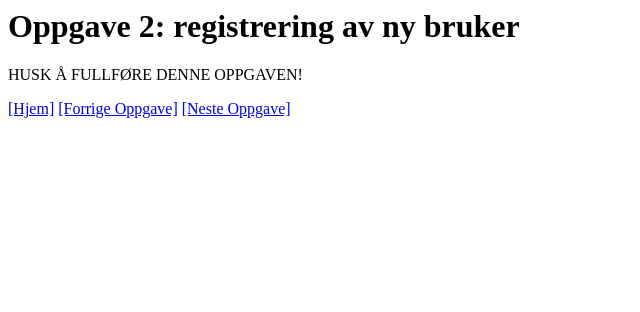
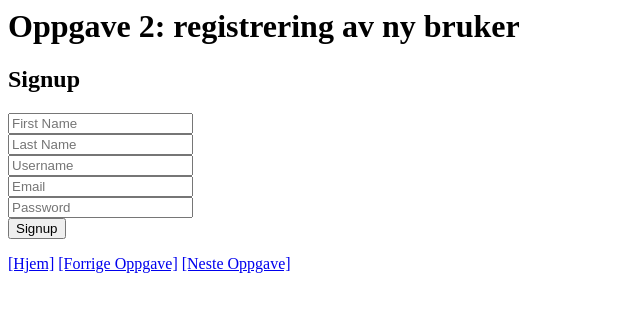
Before and after one commit to sdushantha/bacit-php, a PHP site: page /module-7/solution/index7_2.php in a window 1280 px wide. Shown: the top 312 px of the page, without its empty margins (0-640 px from the left). Run offline with PHP 8.4, Linux system fonts and the light colour scheme.

Commit message:
1-4 done

```diff
--- a/module-7/solution/index7_2.php
+++ b/module-7/solution/index7_2.php
@@ -11,11 +11,111 @@ if (realpath(__FILE__) === realpath($_SERVER['SCRIPT_FILENAME'])):
 
 // index.php is included as we use the generate_footer() function from it
 include "index.php";
+require_once(__DIR__ . "/private/inc/essentials.php");
 ?>
 
 <?="<h1>$task_name</h1>"?>
 
-<?="<p>HUSK Å FULLFØRE DENNE OPPGAVEN!</p>"?>
+<?php
+// Initialize variables to store form data
+$username = $first_name = $last_name = $email = "";
+// Initialize an array to store error messages
+$errors = [];
 
+if ($_SERVER["REQUEST_METHOD"] == "POST") {
+    // Retrieve user input from the form
+    $username = strip_tags($_POST["username"]);
+    $first_name = strip_tags($_POST["first_name"]);
+    $last_name = strip_tags($_POST["last_name"]);
+    $email = strip_tags($_POST["email"]);
+    $password = strip_tags($_POST["password"]);
+
+    $user_controller = new UserController($pdo);
+
+    // Check if the username and email already exist in the database
+    $username_exists = $user_controller->getUserByUsername($username);
+    $email_exists = $user_controller->getUserByEmail($email);
+    $errors[] = empty($username_exists) ? "" : "Username already exists";
+    $errors[] = empty($email_exists) ? "" : "A user with this email already exists";
+
+    // 'u' flag is used for Unicode support as we inlcude øæå
+    $valid_name_regex = "/^[A-Za-zøæåØÆÅ\s]+$/u";
+    $valid_username_regex = "/^[a-z0-9_-]{3,15}$/";
+
+    $errors[] = filter_var($email, FILTER_VALIDATE_EMAIL) ? "" : "Your email is invalid";
+    $errors[] = preg_match($valid_name_regex, $first_name) ? "" : "Your first name is invalid";
+    $errors[] = preg_match($valid_name_regex, $last_name) ? "" : "Your last name is invalid";
+    $errors[] = preg_match($valid_username_regex, $username) ? "" : "Your username is invalid. Valid username format: <b>[a-z0-9_-]{3,15}</b>";
+
+    // Remove blank values in the array. Since we used ternary operators above,
+    // we will have blank values and they must removed. Otherwise, we'll have
+    // have some empty space on the document
+    $errors = array_filter($errors);
+
+    if (empty($errors)) {
+        $password_hash = password_hash($password, PASSWORD_BCRYPT);
+
+        $user_controller->createUser($username, $password_hash, $first_name, $last_name, $email);
+        echo "Account Created!";
+    }
+}
+
+?>
+
+
+
+<!DOCTYPE html>
+<html lang="en">
+
+<head>
+    <meta charset="UTF-8">
+    <meta name="viewport" content="width=device-width, initial-scale=1.0">
+
+</head>
+
+    <body>
+        <div>
+            <div>
+                <div>
+                    <h2><b>Signup</b></h2>
+                    <?php if (!empty($errors)) : ?>
+                        <div>
+                            <ul>
+                                <?php foreach ($errors as $error) : ?>
+                                    <li><?php echo $error ?></li>
+                                <?php endforeach; ?>
+                            </ul>
+                        </div>
+                    <?php endif; ?>
+                    <form method="post" action="" novalidate>
+                        <div>
+                            <div>
+                                <input type="text" name="first_name" placeholder="First Name" value="<?php echo htmlspecialchars($first_name); ?>" required>
+                            </div>
+                            <div>
+                                <input type="text" name="last_name" placeholder="Last Name" value="<?php echo htmlspecialchars($last_name); ?>" required>
+                            </div>
+                        </div>
+
+                        <div>
+                            <input type="text" name="username" placeholder="Username" value="<?php echo htmlspecialchars($username); ?>" required>
+                        </div>
+
+                        <div>
+                            <input type="email" name="email" placeholder="Email" value="<?php echo htmlspecialchars($email); ?>" required>
+                        </div>
+
+                        <div>
+                            <input type="password" name="password" placeholder="Password" required>
+                        </div>
+
+                        <button type="submit" class="btn btn-primary">Signup</button>
+                    </form>
+                </div>
+            </div>
+        </div>
+    </body>
+
+</html>
 <?php generate_footer();?>
 <?php endif;?>
--- a/module-7/solution/index7_3.php
+++ b/module-7/solution/index7_3.php
@@ -15,7 +15,7 @@ include "index.php";
 
 <?="<h1>$task_name</h1>"?>
 
-<?="<p>HUSK Å FULLFØRE DENNE OPPGAVEN!</p>"?>
+<?="<p>Skal demonstreres med MyPHPAdmin</p>"?>
 
 <?php generate_footer();?>
 <?php endif;?>
--- /dev/null
+++ b/module-7/solution/private/controllers/userController.php
@@ -0,0 +1,176 @@
+<?php
+
+/**
+ * Class UserController
+ *
+ * Controller class that interacts with the user data in the database.
+ */
+class UserController
+{
+
+    private $pdo;
+
+    /**
+     * UserController constructor.
+     *
+     * @param PDO $pdo The PDO database connection.
+     */
+    public function __construct(PDO $pdo)
+    {
+        $this->pdo = $pdo;
+    }
+
+    /**
+     * Get a user by their ID.
+     *
+     * @param int $id The user's ID.
+     * @return User|null A User object if found, or null if not found.
+     */
+    private function getUser($id = null, $username = null, $email = null)
+    {
+        require_once(__DIR__ . "/../models/user.php");
+
+        if ($id) {
+            $stmt = $this->pdo->prepare("SELECT * FROM user WHERE id = :id");
+            $stmt->bindParam(':id', $id);
+        } elseif ($username) {
+            $stmt = $this->pdo->prepare("SELECT * FROM user WHERE username = :username");
+            $stmt->bindParam(':username', $username);
+        } elseif ($email) {
+            $stmt = $this->pdo->prepare("SELECT * FROM user WHERE email = :email");
+            $stmt->bindParam(':email', $email);
+        } else {
+            return null;
+        }
+
+        $stmt->execute();
+
+        $user = new User();
+        $user_data = $stmt->fetch(PDO::FETCH_ASSOC);
+
+        if ($user_data) {
+            $user->setId($user_data['id']);
+            $user->setPasswordHash($user_data['password_hash']);
+            $user->setUsername($user_data['username']);
+            $user->setFirstname($user_data['firstname']);
+            $user->setLastname($user_data['lastname']);
+            $user->setEmail($user_data['email']);
+
+            return $user;
+        }
+
+        return null;
+    }
+
+    /**
+     * Get a user by their ID.
+     *
+     * @param int $id The user's ID.
+     * @return User|null A User object if found, or null if not found.
+     */
+    public function getUserByID($id)
+    {
+        return $this->getUser(id: $id);
+    }
+
+    /**
+     * Get a user by their username.
+     *
+     * @param string $username The username to search for.
+     * @return User|null A User object if found, or null if not found.
+     */
+    public function getUserByUsername($username)
+    {
+        return $this->getUser(username: $username);
+    }
+
+    /**
+     * Get a user by their email address.
+     *
+     * @param string $email The email address to search for.
+     * @return User|null A User object if found, or null if not found.
+     */
+    public function getUserByEmail($email)
+    {
+        return $this->getUser(email: $email);
+    }
+
+    /**
+     * Create a new user.
+     *
+     * @param string $username The username of the new user.
+     * @param string $password_hash The hashed password of the new user.
+     * @param string $first_name The first name of the new user.
+     * @param string $last_name The last name of the new user.
+     * @param string $email The email address of the new user.
+     */
+    public function createUser($username, $password_hash, $first_name, $last_name, $email)
+    {
+        $insert_stmt = $this->pdo->prepare("INSERT INTO user (username, password_hash, firstname, lastname, email) VALUES (:username, :password_hash, :firstname, :lastname, :email)");
+        $insert_stmt->execute([
+            'username' => $username,
+            'password_hash' => $password_hash,
+            'firstname' => $first_name,
+            'lastname' => $last_name,
+            'email' => $email,
+        ]);
+    }
+
+    /**
+     * Update user information.
+     *
+     * @param int $id The user's ID.
+     * @param string|null $username The new username (optional).
+     * @param string|null $password_hash The new hashed password (optional).
+     * @param string|null $first_name The new first name (optional).
+     * @param string|null $last_name The new last name (optional).
+     * @param string|null $email The new email address (optional).
+     */
+    public function updateUser($id, $username = null, $password_hash = null, $first_name = null, $last_name = null, $email = null)
+    {
+        // Create an array to hold the update fields and their values
+        $update_fields = [];
+
+        // Prepare the UPDATE statement
+        //
+        // We build our UPDATE statement by checking what values were provided
+        $update_query = "UPDATE user SET";
+
+        if ($username !== null) {
+            $update_query .= " username = :username,";
+            $update_fields[':username'] = $username;
+        }
+
+        if ($password_hash !== null) {
+            $update_query .= " password_hash = :password_hash,";
+            $update_fields[':password_hash'] = $password_hash;
+        }
+
+        if ($first_name !== null) {
+            $update_query .= " firstname = :firstname,";
+            $update_fields[':firstname'] = $first_name;
+        }
+
+        if ($last_name !== null) {
+            $update_query .= " lastname = :lastname,";
+            $update_fields[':lastname'] = $last_name;
+        }
+
+        if ($email !== null) {
+            $update_query .= " email = :email,";
+            $update_fields[':email'] = $email;
+        }
+
+        // Remove the trailing comma as each update_query has a trailing comma
+        // but the trailing comma in the last part of the query is not needed
+        $update_query = rtrim($update_query, ',');
+
+        // Add the WHERE clause
+        $update_query .= " WHERE id = :id";
+        $update_fields[':id'] = $id;
+
+        // Prepare and execute the update statement
+        $update_stmt = $this->pdo->prepare($update_query);
+        $update_stmt->execute($update_fields);
+    }
+}
--- /dev/null
+++ b/module-7/solution/private/inc/dbConnection.php
@@ -0,0 +1,17 @@
+<?php
+$host = "db";
+$port = 3306;
+$dbname = "bookingsystem";
+$username = "root";
+$password = "root";
+try {
+    $pdo = new PDO("mysql:host=$host;port=$port;dbname=$dbname", $username, $password);
+
+    // Set PDO to throw exceptions on errors
+    $pdo->setAttribute(PDO::ATTR_ERRMODE, PDO::ERRMODE_EXCEPTION);
+
+} catch (PDOException $e) {
+    die("Connection failed: " . $e->getMessage());
+}
+
+?>
--- /dev/null
+++ b/module-7/solution/private/inc/essentials.php
@@ -0,0 +1,3 @@
+<?php
+require_once(__DIR__ . "/../controllers/userController.php");
+require_once(__DIR__ . "/dbConnection.php");
```
Also changed, not shown: docker-compose.yml (+11 -0 lines), module-7/solution/index7_1.php (+28 -19 lines), module-7/solution/index7_4.php (+39 -7 lines), module-7/solution/private/models/user.php (added, +134 -0 lines).
